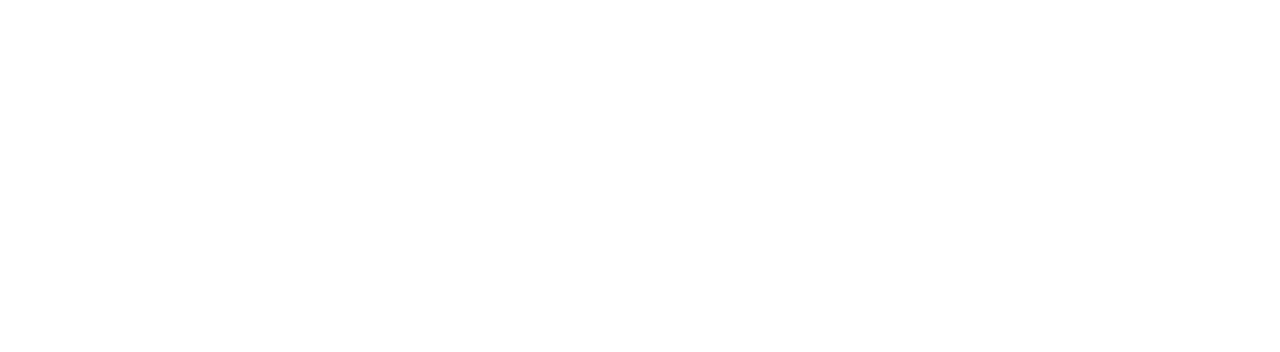
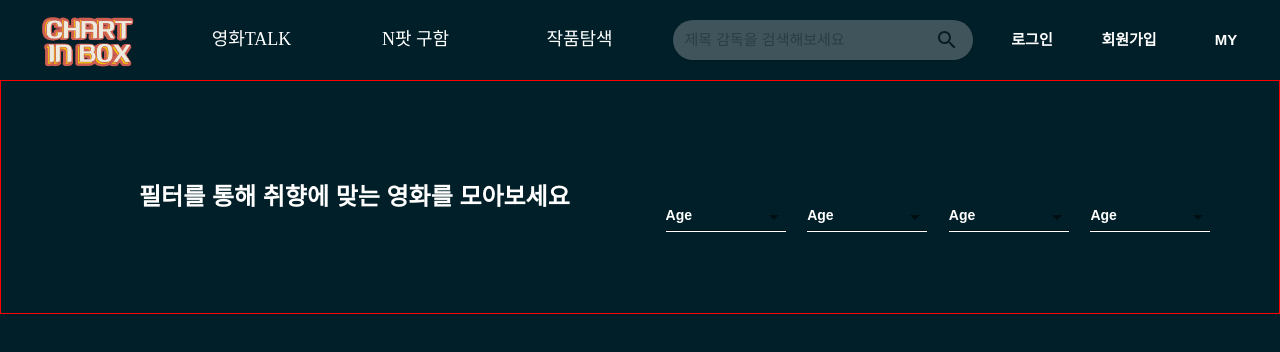
Before and after one commit to jiwoorld/ChartInBox-Front, a React (Create React App) app in the folder chart-in-box_fe/: page /moviesearch in a window 1280 px wide. Before the commit this address had no page. Shown: the top 352 px of the page. Built offline with nearby package versions, Linux system fonts and the light colour scheme.

Commit message:
feat: 작품 탐색 페이지

```diff
--- a/chart-in-box_fe/src/App.css
+++ b/chart-in-box_fe/src/App.css
@@ -34,3 +34,9 @@
     width: 266px;
     height: 120%;
 }
+.MuiMenuItem-root {
+    color: #424242 !important;
+    font-size: 0.7rem !important;
+    font-weight: 500;
+    background: rgba(255, 255, 255, 0.8) !important;
+}
--- a/chart-in-box_fe/src/App.js
+++ b/chart-in-box_fe/src/App.js
@@ -23,6 +23,7 @@
 import WatchaNBoard from './pages/nboard/WatchaNBoard';
 import EtcNBoard from './pages/nboard/EtcNBoard';
 import Writing from './pages/Writing/Writing';
+import MovieSearch from './pages/search/MovieSearch';
 
 function App() {
     return (
@@ -64,6 +65,10 @@
                         element={<CurationPage></CurationPage>}
                     />
                     <Route path="/writing" element={<Writing></Writing>} />
+                    <Route
+                        path="/moviesearch"
+                        element={<MovieSearch></MovieSearch>}
+                    />
                 </Routes>
             </Router>
         </div>
--- a/chart-in-box_fe/src/components/carousel/MainCarousel.jsx
+++ b/chart-in-box_fe/src/components/carousel/MainCarousel.jsx
@@ -3,9 +3,9 @@
 import Slider from 'react-slick';
 import 'slick-carousel/slick/slick.css';
 import 'slick-carousel/slick/slick-theme.css';
-import dummydata from '../../dummydata/mainMovie.json';
+// import dummydata from '../../dummydata/mainMovie.json';
 
-function MainCarousel() {
+function MainCarousel(props) {
     const settings = {
         infinite: true,
         slidesToShow: 5,
@@ -18,8 +18,8 @@
     const [movies, setMovies] = React.useState([]);
 
     useEffect(() => {
-        setMovies(dummydata);
-    }, []);
+        setMovies(props.dummydata);
+    }, [props.dummydata]);
     //배열안에 props.dummydata를 넣기
 
     return (
--- a/chart-in-box_fe/src/components/menubar/MenuBar.jsx
+++ b/chart-in-box_fe/src/components/menubar/MenuBar.jsx
@@ -103,6 +103,9 @@
     const handleTotalNpage = () => {
         navigate('/totalnboard');
     };
+    const handleMovieSearch = () => {
+        navigate('/moviesearch');
+    };
 
     return (
         <ThemeProvider theme={theme}>
@@ -194,6 +197,7 @@
                             fontWeight: '400',
                             fontSize: '1.125rem',
                         }}
+                        onClick={handleMovieSearch}
                     >
                         {' '}
                         작품탐색{' '}
--- a/chart-in-box_fe/src/components/menubar/MenuBarMovie.jsx
+++ b/chart-in-box_fe/src/components/menubar/MenuBarMovie.jsx
@@ -103,6 +103,9 @@
     const handleTotalNpage = () => {
         navigate('/totalnboard');
     };
+    const handleMovieSearch = () => {
+        navigate('/moviesearch');
+    };
 
     return (
         <ThemeProvider theme={theme}>
@@ -193,6 +196,7 @@
                             fontWeight: '400',
                             fontSize: '1.125rem',
                         }}
+                        onClick={handleMovieSearch}
                     >
                         {' '}
                         작품탐색{' '}
--- /dev/null
+++ b/chart-in-box_fe/src/components/moviesearch/Selected.jsx
@@ -0,0 +1,85 @@
+import {
+    createTheme,
+    CssBaseline,
+    FormControl,
+    InputLabel,
+    MenuItem,
+    Select,
+} from '@mui/material';
+import * as React from 'react';
+import { ThemeProvider } from 'styled-components';
+
+function Selected() {
+    const theme = createTheme({
+        palette: {
+            primary: {
+                main: '#ffff',
+            },
+
+            third: {
+                main: '#001F28',
+            },
+
+            text: {
+                primary: '#001F28',
+            },
+        },
+        typography: {
+            fontFamily: "'Pretendard', sans-serif",
+        },
+        components: {
+            MuiMenuItem: {
+                styleOverrides: {
+                    root: { '&.Mui-selected': { backgroundColor: '#ffff' } },
+                },
+            },
+        },
+    });
+    const [age, setAge] = React.useState('');
+
+    const handleChange = event => {
+        setAge(event.target.value);
+    };
+
+    return (
+        <ThemeProvider theme={theme}>
+            <FormControl
+                sx={{
+                    m: 1,
+                    minWidth: 120,
+                    color: '#ffff',
+                }}
+                size="small"
+                variant="standard"
+            >
+                <InputLabel
+                    sx={{
+                        color: '#ffff',
+                        fontSize: '0.875rem',
+                        fontWeight: '600',
+                    }}
+                    variant="standard"
+                >
+                    Age
+                </InputLabel>
+                <Select
+                    value={age}
+                    label="Age"
+                    onChange={handleChange}
+                    sx={{
+                        fontSize: '14px',
+                        color: '#ffff',
+                        borderBottom: '1px solid white',
+                    }}
+                    variant="standard"
+                >
+                    <MenuItem value={10}>Ten</MenuItem>
+                    <MenuItem value={20}>Twenty</MenuItem>
+                    <MenuItem value={30}>Thirty</MenuItem>
+                </Select>
+            </FormControl>
+        </ThemeProvider>
+    );
+}
+
+export default Selected;
--- a/chart-in-box_fe/src/pages/main/MainPage.jsx
+++ b/chart-in-box_fe/src/pages/main/MainPage.jsx
@@ -39,6 +39,10 @@
             fontFamily: "'Pretendard', sans-serif",
         },
     });
+    const [dummydata, setDummyData] = React.useState([]);
+    React.useEffect(() => {
+        setDummyData(dummyData);
+    }, []);
 
     return (
         <ThemeProvider theme={theme}>
@@ -120,7 +124,9 @@
                                 ></img>
                             </Box>
                             <Box sx={{ width: '83vw' }}>
-                                <MainCarousel></MainCarousel>
+                                <MainCarousel
+                                    dummydata={dummydata}
+                                ></MainCarousel>
                             </Box>
                         </Box>
                         <Box
--- /dev/null
+++ b/chart-in-box_fe/src/pages/search/MovieSearch.jsx
@@ -0,0 +1,80 @@
+import {
+    createTheme,
+    CssBaseline,
+    ThemeProvider,
+    Typography,
+} from '@mui/material';
+import { Box } from '@mui/system';
+import * as React from 'react';
+import MenuBarMovie from '../../components/menubar/MenuBarMovie';
+import Selected from '../../components/moviesearch/Selected';
+
+function MovieSearch() {
+    const theme = createTheme({
+        palette: {
+            primary: {
+                main: '#333D41',
+            },
+            secondary: {
+                main: '#CF5E53',
+            },
+            third: {
+                main: '#001F28',
+            },
+            background: {
+                default: '#001F28',
+            },
+            text: {
+                primary: '#fff',
+            },
+        },
+        typography: {
+            fontFamily: "'Pretendard', sans-serif",
+        },
+    });
+
+    return (
+        <ThemeProvider theme={theme}>
+            <MenuBarMovie></MenuBarMovie>
+            <Box
+                sx={{
+                    width: '100vw',
+                    height: '14.625rem',
+                    border: '1px solid red',
+                    display: 'flex',
+                    alignItems: 'center',
+                    justifyContent: 'space-between',
+                }}
+            >
+                <Typography
+                    sx={{
+                        fontWeight: '600',
+                        fontSize: '1.5rem',
+                        ml: '8.625rem',
+                    }}
+                >
+                    필터를 통해 취향에 맞는 영화를 모아보세요
+                </Typography>
+                <Box
+                    sx={{
+                        width: '572px',
+                        height: '19px',
+                        mr: '3.4375rem',
+                        mb: '1rem',
+                        display: 'flex',
+                        justifyContent: 'space-evenly',
+                    }}
+                >
+                    <Selected></Selected>
+                    <Selected></Selected>
+                    <Selected></Selected>
+                    <Selected></Selected>
+                </Box>
+            </Box>
+
+            <CssBaseline />
+        </ThemeProvider>
+    );
+}
+
+export default MovieSearch;
```
